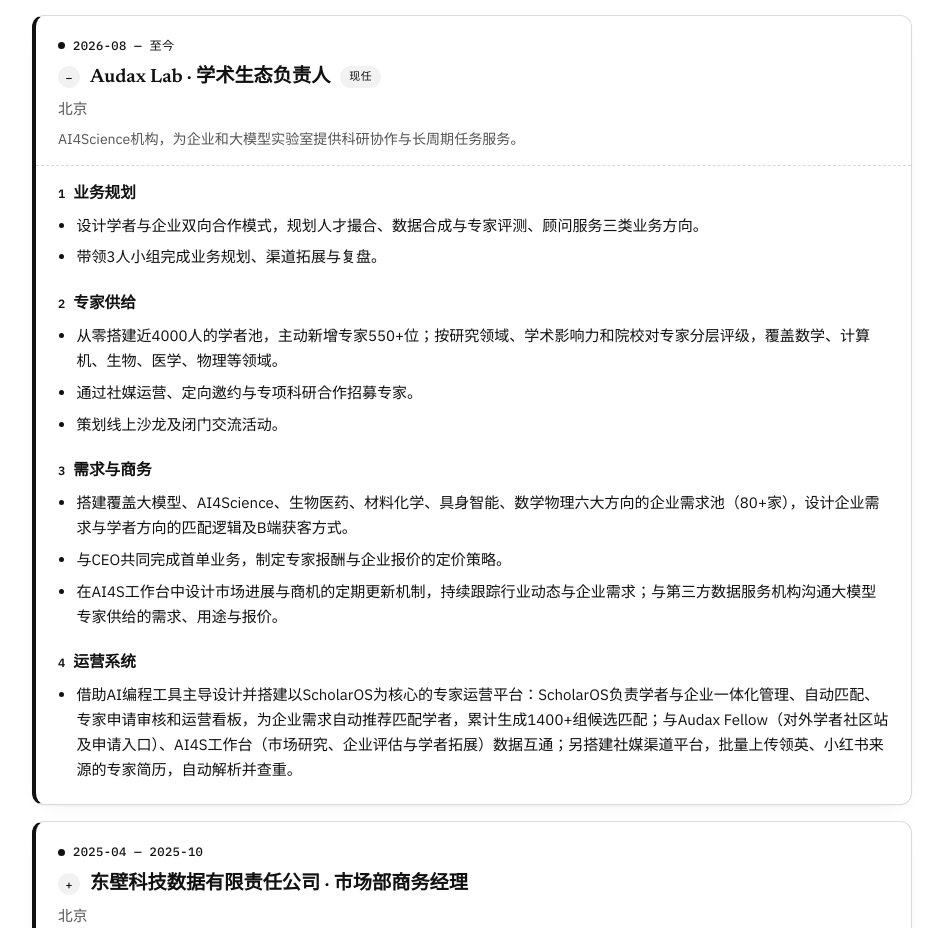
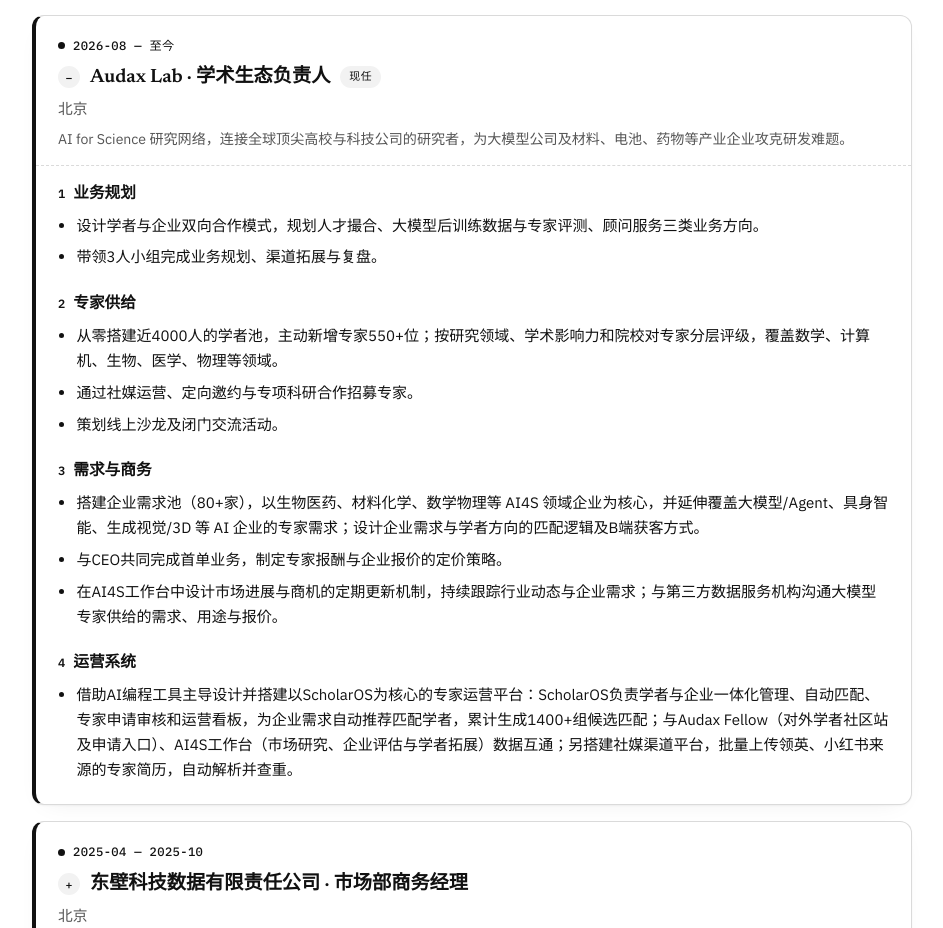
Before and after one commit to NicoleWang-NJFMTLW/resume-cn, a plain HTML site: page index.html in a window 1280 px wide. Shown: the part 1162-2090 px from the top of the page, without its empty margins (168-1111 px from the left). Drawn offline with Linux system fonts and the light colour scheme.

Commit message:
按 audaxlab 新版官网更新 Audax 公司介绍、业务方向措辞与企业需求池写法
Co-Authored-By: Claude Opus 5.5 <noreply@anthropic.com>

```diff
--- a/index.html
+++ b/index.html
@@ -742,14 +742,14 @@
             <div class="job-title"><span class="job-chevron"></span><h3>Audax Lab · 学术生态负责人</h3><span class="job-current-badge">现任</span></div>
           </div>
           <p class="place">北京</p>
-          <p class="teaser">AI4Science机构，为企业和大模型实验室提供科研协作与长周期任务服务。</p>
+          <p class="teaser">AI for Science 研究网络，连接全球顶尖高校与科技公司的研究者，为大模型公司及材料、电池、药物等产业企业攻克研发难题。</p>
         </summary>
         <div class="job-body">
 
         <div class="block">
           <h4><span class="b-idx">1</span> 业务规划</h4>
           <ul>
-            <li>设计学者与企业双向合作模式，规划人才撮合、数据合成与专家评测、顾问服务三类业务方向。</li>
+            <li>设计学者与企业双向合作模式，规划人才撮合、大模型后训练数据与专家评测、顾问服务三类业务方向。</li>
             <li>带领3人小组完成业务规划、渠道拓展与复盘。</li>
           </ul>
         </div>
@@ -766,7 +766,7 @@
         <div class="block">
           <h4><span class="b-idx">3</span> 需求与商务</h4>
           <ul>
-            <li>搭建覆盖大模型、AI4Science、生物医药、材料化学、具身智能、数学物理六大方向的企业需求池（80+家），设计企业需求与学者方向的匹配逻辑及B端获客方式。</li>
+            <li>搭建企业需求池（80+家），以生物医药、材料化学、数学物理等 AI4S 领域企业为核心，并延伸覆盖大模型/Agent、具身智能、生成视觉/3D 等 AI 企业的专家需求；设计企业需求与学者方向的匹配逻辑及B端获客方式。</li>
             <li>与CEO共同完成首单业务，制定专家报酬与企业报价的定价策略。</li>
             <li>在AI4S工作台中设计市场进展与商机的定期更新机制，持续跟踪行业动态与企业需求；与第三方数据服务机构沟通大模型专家供给的需求、用途与报价。</li>
           </ul>
```
